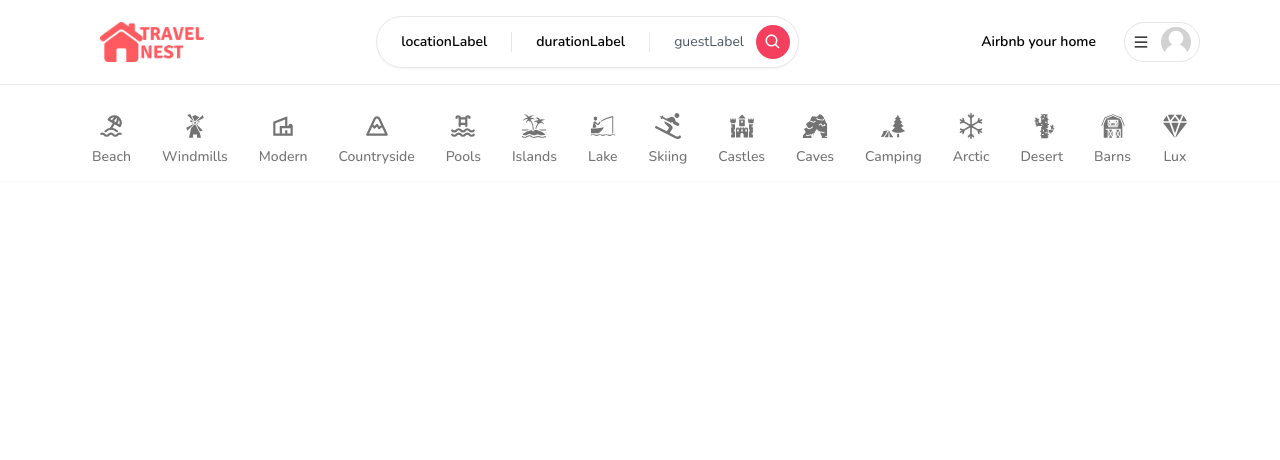
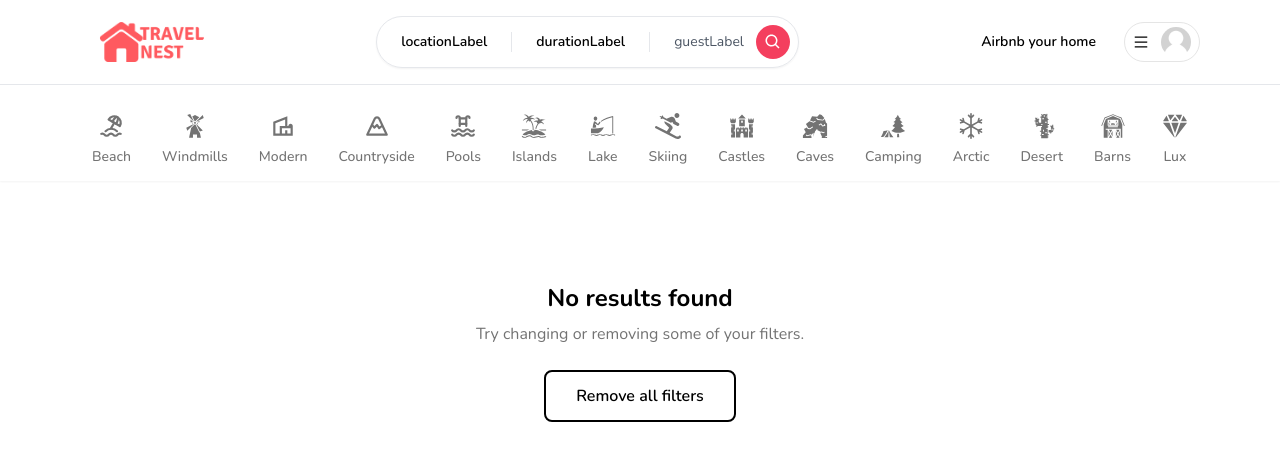
Before and after one commit to ThisIsKhalid/home-rent-client, a Next.js app: page / in a window 1280 px wide. Shown: the top 460 px of the page. Built offline with nearby package versions, Linux system fonts and the light colour scheme; no server answers; what world-countries would draw is missing.

Commit message:
added axiosbase query and setup redux rtkquery

```diff
--- a/src/app/layout.tsx
+++ b/src/app/layout.tsx
@@ -36,7 +36,7 @@ export default async function RootLayout({
             <RentModal currentUser={currentUser} />
             <Navbar currentUser={currentUser} />
           </ClientOnly>
-          {children}
+          <div className="pb-20 pt-28">{children}</div>
         </body>
       </html>
     </Providers>
--- a/src/app/page.tsx
+++ b/src/app/page.tsx
@@ -1,7 +1,39 @@
+import ClientOnly from "@/components/ClientOnly";
+import Container from "@/components/Container";
+import EmptyState from "@/components/EmptyState";
 
 
 export default function Home() {
+
+  const isEmpty = true;
+
+  if (isEmpty) {
+    return (
+      <ClientOnly>
+        <EmptyState showReset />
+      </ClientOnly>
+    );
+  }
+
   return (
-    <div className='text-red-600'>Hello world</div>
-  )
+    <ClientOnly>
+      <Container>
+        <div
+          className="
+            pt-24
+            grid
+            grid-cols-1
+            sm:grid-cols-2
+            md:grid-cols-3
+            lg:grid-cols-4
+            xl:grid-cols-5
+            2xl:grid-cols-6
+            gap-8
+          "
+        >
+
+        </div>
+      </Container>
+    </ClientOnly>
+  );
 }
--- /dev/null
+++ b/src/components/EmptyState.tsx
@@ -0,0 +1,44 @@
+"use client";
+import { useRouter } from "next/navigation";
+import Button from "./Button";
+import Heading from "./Heading";
+
+interface EmptyStateProps {
+  title?: string;
+  subtitle?: string;
+  showReset?: boolean;
+}
+
+const EmptyState: React.FC<EmptyStateProps> = ({
+  title = "No results found",
+  subtitle = "Try changing or removing some of your filters.",
+  showReset,
+}) => {
+  const router = useRouter();
+
+  return (
+    <div
+      className="
+        h-[60vh]
+        flex
+        flex-col
+        gap-2
+        justify-center
+        items-center
+      "
+    >
+      <Heading center title={title} subtitle={subtitle} />
+      <div className="w-48 mt-4">
+        {showReset && (
+          <Button
+            outline
+            label="Remove all filters"
+            onClick={() => router.push("/")}
+          />
+        )}
+      </div>
+    </div>
+  );
+};
+
+export default EmptyState;
--- /dev/null
+++ b/src/redux/api/baseApi.ts
@@ -0,0 +1,10 @@
+
+import { createApi, fetchBaseQuery } from "@reduxjs/toolkit/query/react";
+
+// Define a service using a base URL and expected endpoints
+export const baseApi = createApi({
+  reducerPath: "api",
+  baseQuery: fetchBaseQuery({ baseUrl: "" }),
+  endpoints: () => ({}),
+  tagTypes: [],
+});
--- a/src/redux/rootReducer.ts
+++ b/src/redux/rootReducer.ts
@@ -1,8 +1,10 @@
+import { baseApi } from "./api/baseApi";
 import loginModalReducer from "./features/modals/useLoginModalSlice";
 import registerModalReducer from "./features/modals/useRegisterModalSlice";
 import rentModalReducer from "./features/modals/useRentModalSlice";
 
 export const rootReducer = {
+  [baseApi.reducerPath]: baseApi.reducer,
   registerModal: registerModalReducer,
   loginModal: loginModalReducer,
   rentModal : rentModalReducer
--- a/src/redux/store.ts
+++ b/src/redux/store.ts
@@ -1,8 +1,11 @@
 import { configureStore } from "@reduxjs/toolkit";
 import { rootReducer } from "./rootReducer";
+import { baseApi } from "./api/baseApi";
 
 export const store = configureStore({
   reducer: rootReducer,
+  middleware: (getDefaultMiddleware) =>
+    getDefaultMiddleware().concat(baseApi.middleware),
 });
 
 // Infer the `RootState` and `AppDispatch` types from the store itself
--- a/src/types/common.ts
+++ b/src/types/common.ts
@@ -1,3 +1,9 @@
+export interface IMeta {
+  limit: number;
+  page: number;
+  total: number;
+}
+
 export type IUser = {
   id: string;
   name: string;
```
Also changed, not shown: src/helpers/axios/axiosBaseQuery.ts (added, +45 -0 lines), src/redux/api/houseApi.ts (added, +7 -0 lines).
